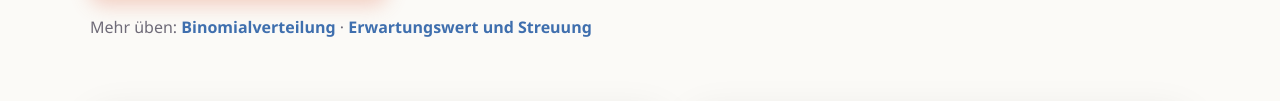
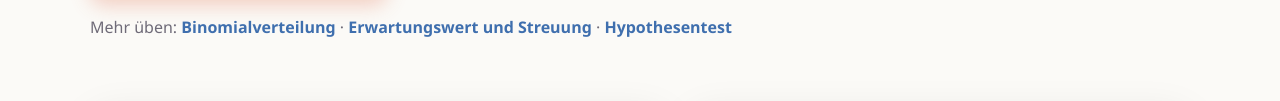
Before and after one commit to erikdahlmann/Bernoulli-Formel, a plain HTML site: page uebungen/index.html in a window 1280 px wide. Shown: the part 312-413 px from the top of the page. Drawn offline with Linux system fonts and the light colour scheme.

Commit message:
Link zur Übungsseite Hypothesentest ergänzt
Co-Authored-By: Claude Fable 5.2 <noreply@anthropic.com>

```diff
--- a/uebungen/index.html
+++ b/uebungen/index.html
@@ -155,7 +155,7 @@
         Erklärvideo ansehen
       </a>
     </div>
-    <p class="weitere">Mehr üben: <a href="https://dm-pkg.de/binomialverteilung-uebungen/">Binomialverteilung</a> · <a href="https://dm-pkg.de/erwartungswert-standardabweichung/">Erwartungswert und Streuung</a></p>
+    <p class="weitere">Mehr üben: <a href="https://dm-pkg.de/binomialverteilung-uebungen/">Binomialverteilung</a> · <a href="https://dm-pkg.de/erwartungswert-standardabweichung/">Erwartungswert und Streuung</a> · <a href="https://dm-pkg.de/hypothesentest/uebungen/">Hypothesentest</a></p>
   </header>
 
   <section class="breite nachschlagen" aria-label="Zum Nachschlagen">
```
